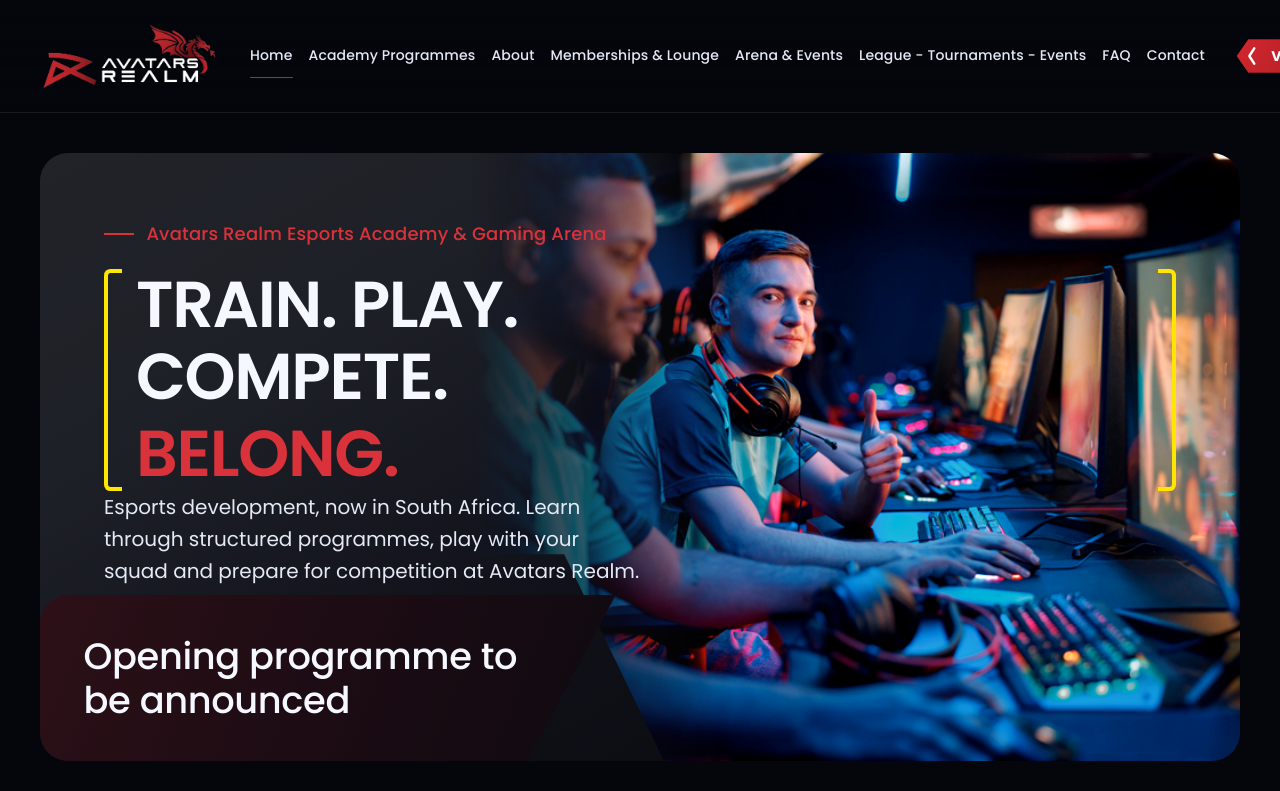
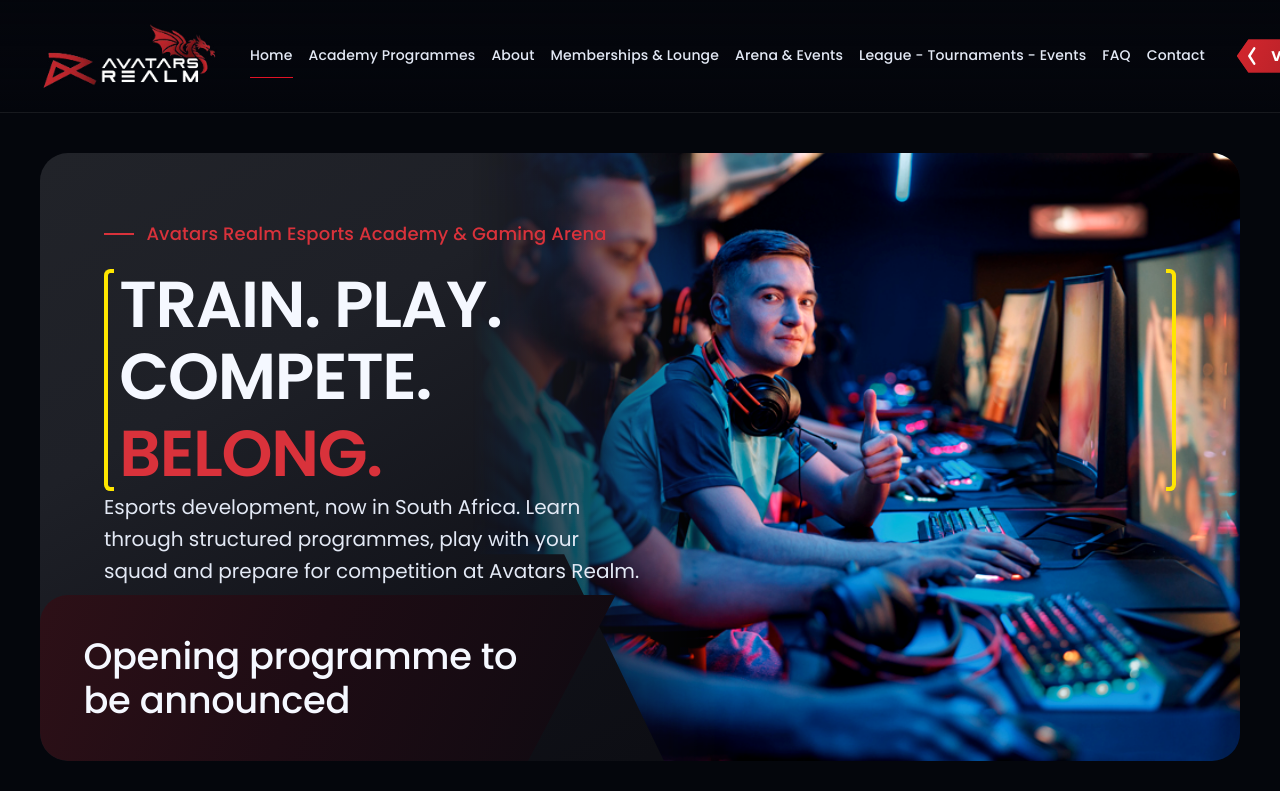
Before and after one commit to osamacreative01-max/Avatars-Realm, a Next.js app: page / in a window 1280 px wide. Shown: the top 791 px of the page. Built offline with nearby package versions, Linux system fonts and the light colour scheme.

Commit message:
Tighten hero brackets: reduce padding and width so brackets sit closer to text

```diff
--- a/app/globals.css
+++ b/app/globals.css
@@ -893,14 +893,14 @@ section[id] {
    and bottom. The frame carries the padding that gives them room, so the
    headline never collides with the strokes. */
 .hero-headline-frame {
-  padding-inline: clamp(1.5rem, 2.5vw, 2.25rem);
+  padding-inline: clamp(0.75rem, 1.2vw, 1rem);
 }
 
 .hero-bracket {
   position: absolute;
   top: 0;
   bottom: 0;
-  width: clamp(0.85rem, 1.4vw, 1.25rem);
+  width: clamp(0.5rem, 0.8vw, 0.75rem);
   border-top: 4px solid var(--color-bracket-yellow);
   border-bottom: 4px solid var(--color-bracket-yellow);
   pointer-events: none;
```
